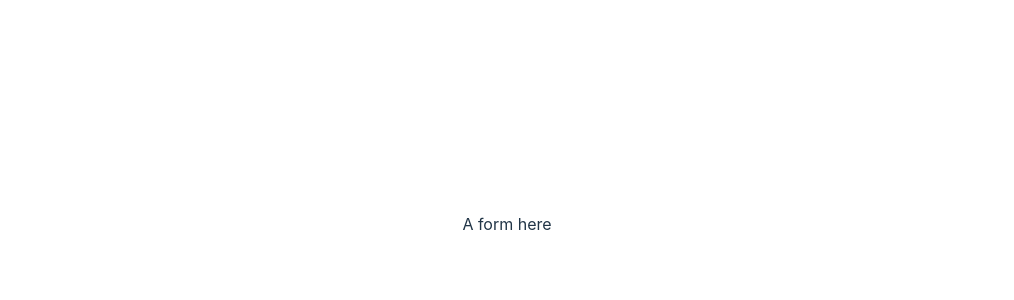
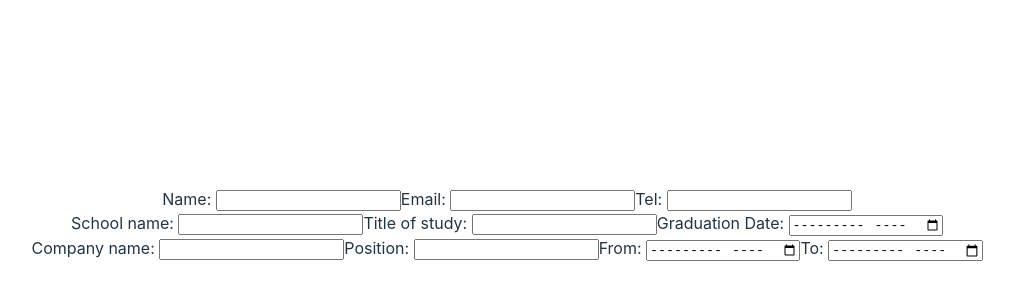
Before and after one commit to ls1955/react-cv-form, a React (Vite) app: page / in a window 1280 px wide. Shown: the part 176-476 px from the top of the page, without its empty margins (133-1147 px from the left). Built offline with nearby package versions, Linux system fonts and the light colour scheme.

Commit message:
Include Section related Component
Include those components below CVForm for now.

```diff
--- a/src/components/CVForm.jsx
+++ b/src/components/CVForm.jsx
@@ -1,3 +1,52 @@
 export default function CVForm() {
-  return <div>A form here</div>;
+  return (
+    <form>
+      <GeneralInformationSection />
+      <EducationExperiencesSection />
+      <PracticalExperiencesSection />
+    </form>
+  );
 }
+
+function GeneralInformationSection() {
+  return (
+    <div>
+      <label>
+        Name: <input type="text" />
+      </label>
+      <label>
+        Email: <input type="email" />
+      </label>
+      <label>
+        Tel: <input type="tel" />
+      </label>
+    </div>
+  );
+}
+
+function EducationExperiencesSection() {
+  return (
+    <div>
+      <label>
+        School name: <input type="text" />
+      </label>
+      <label>
+        Title of study: <input type="text" />
+      </label>
+      <label>
+        Graduation Date: <input type="month" />
+      </label>
+    </div>
+  );
+}
+
+function PracticalExperiencesSection() {
+    return (
+        <div>
+            <label>Company name: <input type="text" /></label>
+            <label>Position: <input type="text" /></label>
+            <label>From: <input type="month" /></label>
+            <label>To: <input type="month" /></label>
+        </div>
+    )
+}
```
